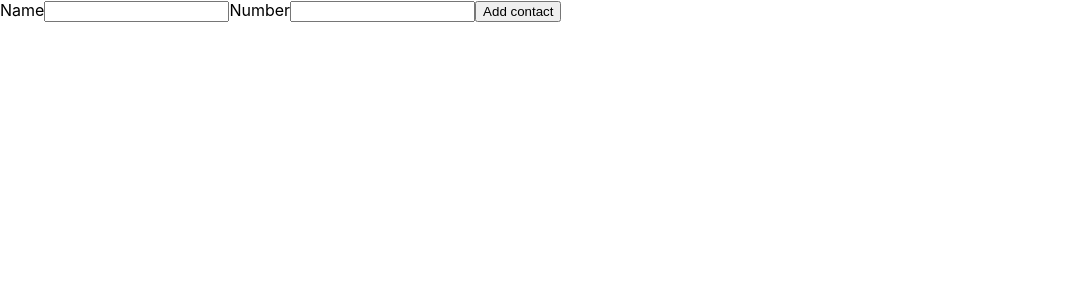
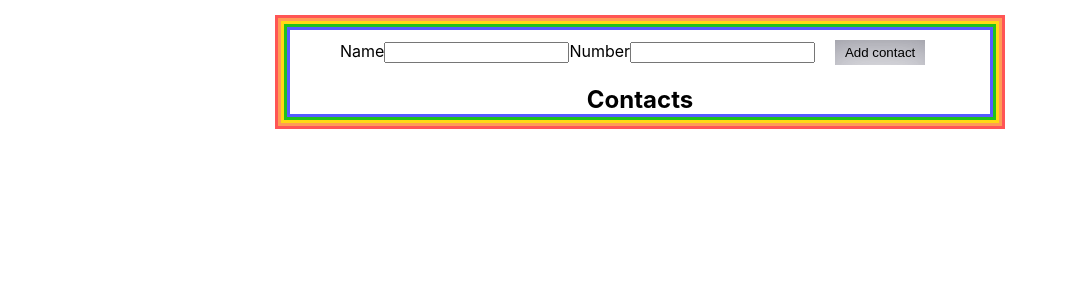
Before and after one commit to theUncleOleh/goit-react-hw-04-hooks-phonebook, a React (Create React App) app: page / in a window 1280 px wide. Shown: the top 300 px of the page, without its empty margins (0-1067 px from the left). Built offline with nearby package versions, Linux system fonts and the light colour scheme.

Commit message:
add first hook

```diff
--- a/src/components/App.jsx
+++ b/src/components/App.jsx
@@ -1,9 +1,8 @@
-// import { nanoid } from 'nanoid';
 import React, { useState } from 'react';
-
+import { nanoid } from 'nanoid';
 // import FormByFormik from './Formik';
-// import Form from './Form/Form';
-// import ContactList from './ContactList';
+import Form from './Form/Form';
+import ContactList from './ContactList';
 // import Filter from './Filter';
 import s from './App.module.css';
 
@@ -12,9 +11,7 @@ import s from './App.module.css';
 // }
 
 export default function App() {
-  const [name, setName] = useState('');
-  const [number, setNumber] = useState('');
-
+  const [contacts, setContacts] = useState([]);
   // const handleNameChange = event => {
   //   setName(event.target.value);
   // };
@@ -22,53 +19,30 @@ export default function App() {
   //   setNumber(event.target.value);
   // };
 
-  const handleChange = event => {
-    const { name, value } = event.target;
-    switch (name) {
-      case 'name':
-        setName(value);
-        break;
-      case 'number':
-        setNumber(value);
-        break;
-      default:
-        return;
-    }
+  const addContacts = (name, number) => {
+    const contact = {
+      id: nanoid(),
+      name,
+      number,
+    };
+    console.log(contact);
+    setContacts(state => [...state, contact]);
   };
+
+  const deleteContact = contactId => {
+    setContacts(state =>
+      state.contacts.filter(contact => contact.id !== contactId)
+    );
+  };
+
   return (
-    <form className={s.form} autoComplete="off">
-      <label htmlFor="" className={s.label}>
-        Name
-        <input
-          className={s.input}
-          type="text"
-          name="name"
-          value={name}
-          onChange={handleChange}
-          pattern="^[a-zA-Zа-яА-Я]+(([' -][a-zA-Zа-яА-Я ])?[a-zA-Zа-яА-Я]*)*$"
-          title="Name may contain only letters, apostrophe, dash and spaces. For example Adrian, Jacob Mercer, Charles de Batz de Castelmore d'Artagnan"
-          required
-        />
-      </label>
-      <label htmlFor="" className={s.label}>
-        Number
-        <input
-          className={s.input}
-          type="tel"
-          name="number"
-          value={number}
-          onChange={handleChange}
-          pattern="\+?\d{1,4}?[-.\s]?\(?\d{1,3}?\)?[-.\s]?\d{1,4}[-.\s]?\d{1,4}[-.\s]?\d{1,9}"
-          title="Phone number must be digits and can contain spaces, dashes, parentheses and can start with +"
-          required
-        />
-      </label>
-      <button type="submit" className={s.button}>
-        Add contact
-      </button>
-    </form>
+    <div className={s.container}>
+      <Form onSubmit={addContacts} />
+      <ContactList contacts={contacts} onDeleteContact={deleteContact} />
+    </div>
   );
 }
+
 // class App extends Component {
 //   state = {
 //     contacts: [
--- a/src/components/App.module.css
+++ b/src/components/App.module.css
@@ -1,4 +1,4 @@
-.container {
+ .container {
     width: 700px;
     margin-left: auto;
     margin-right: auto;
--- a/src/components/ContactList/ContactList.jsx
+++ b/src/components/ContactList/ContactList.jsx
@@ -13,7 +13,11 @@ export default function ContactList({ contacts, onDeleteContact }) {
             <p className={s.graf}>
               {name}: {number}
             </p>
-            <button className={s.button} onClick={() => onDeleteContact(id)}>
+            <button
+              type="button"
+              onClick={onDeleteContact}
+              className={s.button}
+            >
               Delete
             </button>
           </li>
--- a/src/components/Form/Form.jsx
+++ b/src/components/Form/Form.jsx
@@ -1,38 +1,39 @@
-import React, { Component } from 'react';
+import React, { useState } from 'react';
 import s from './Form.module.css';
 
-class Form extends Component {
-  state = {
-    name: '',
-    number: '',
-    id: '',
+export default function Form({ onSubmit }) {
+  const [name, setName] = useState('');
+  const [number, setNumber] = useState('');
+
+  const handleChange = event => {
+    const { name, value } = event.target;
+    switch (name) {
+      case 'name':
+        setName(value);
+        break;
+      case 'number':
+        setNumber(value);
+        break;
+      default:
+        return;
+    }
   };
 
-  handleChange = event => {
-    const { name, value } = event.currentTarget;
-
-    this.setState({
-      [name]: value,
-    });
+  const handleSubmit = event => {
+    event.preventDefault();
+    onSubmit(name, number);
+    console.log(name, number);
   };
-
-  handleSubmit = event => {
-    event.preventDefault();
-    this.props.onSubmit(this.state);
-    console.log(this.state);
-  };
-
-  render() {
   return (
-      <form onSubmit={this.handleSubmit} className={s.form}>
+    <form onSubmit={handleSubmit} className={s.form}>
       <label htmlFor="" className={s.label}>
         Name
         <input
           className={s.input}
           type="text"
           name="name"
-            value={this.state.name}
-            onChange={this.handleChange}
+          value={name}
+          onChange={handleChange}
           pattern="^[a-zA-Zа-яА-Я]+(([' -][a-zA-Zа-яА-Я ])?[a-zA-Zа-яА-Я]*)*$"
           title="Name may contain only letters, apostrophe, dash and spaces. For example Adrian, Jacob Mercer, Charles de Batz de Castelmore d'Artagnan"
           required
@@ -43,11 +44,10 @@ class Form extends Component {
         Number
         <input
           className={s.input}
-            onSubmit={this.handleSubmit}
           type="tel"
           name="number"
-            value={this.state.number}
-            onChange={this.handleChange}
+          value={number}
+          onChange={handleChange}
           pattern="\+?\d{1,4}?[-.\s]?\(?\d{1,3}?\)?[-.\s]?\d{1,4}[-.\s]?\d{1,4}[-.\s]?\d{1,9}"
           title="Phone number must be digits and can contain spaces, dashes, parentheses and can start with +"
           required
@@ -59,6 +59,64 @@ class Form extends Component {
     </form>
   );
 }
-}
+// class Form extends Component {
+//   state = {
+//     name: '',
+//     number: '',
+//     id: '',
+//   };
 
-export default Form;
+//   handleChange = event => {
+//     const { name, value } = event.currentTarget;
+
+//     this.setState({
+//       [name]: value,
+//     });
+//   };
+
+//   handleSubmit = event => {
+//     event.preventDefault();
+//     this.props.onSubmit(this.state);
+//     console.log(this.state);
+//   };
+
+//   render() {
+//     return (
+//       <form onSubmit={this.handleSubmit} className={s.form}>
+//         <label htmlFor="" className={s.label}>
+//           Name
+//           <input
+//             className={s.input}
+//             type="text"
+//             name="name"
+//             value={this.state.name}
+//             onChange={this.handleChange}
+//             pattern="^[a-zA-Zа-яА-Я]+(([' -][a-zA-Zа-яА-Я ])?[a-zA-Zа-яА-Я]*)*$"
+//             title="Name may contain only letters, apostrophe, dash and spaces. For example Adrian, Jacob Mercer, Charles de Batz de Castelmore d'Artagnan"
+//             required
+//           />
+//         </label>
+
+//         <label htmlFor="" className={s.label}>
+//           Number
+//           <input
+//             className={s.input}
+//             onSubmit={this.handleSubmit}
+//             type="tel"
+//             name="number"
+//             value={this.state.number}
+//             onChange={this.handleChange}
+//             pattern="\+?\d{1,4}?[-.\s]?\(?\d{1,3}?\)?[-.\s]?\d{1,4}[-.\s]?\d{1,4}[-.\s]?\d{1,9}"
+//             title="Phone number must be digits and can contain spaces, dashes, parentheses and can start with +"
+//             required
+//           />
+//         </label>
+//         <button type="submit" className={s.button}>
+//           Add contact
+//         </button>
+//       </form>
+//     );
+//   }
+// }
+
+// export default Form;
```
Lines whose indentation alone changed are shown as unchanged.
